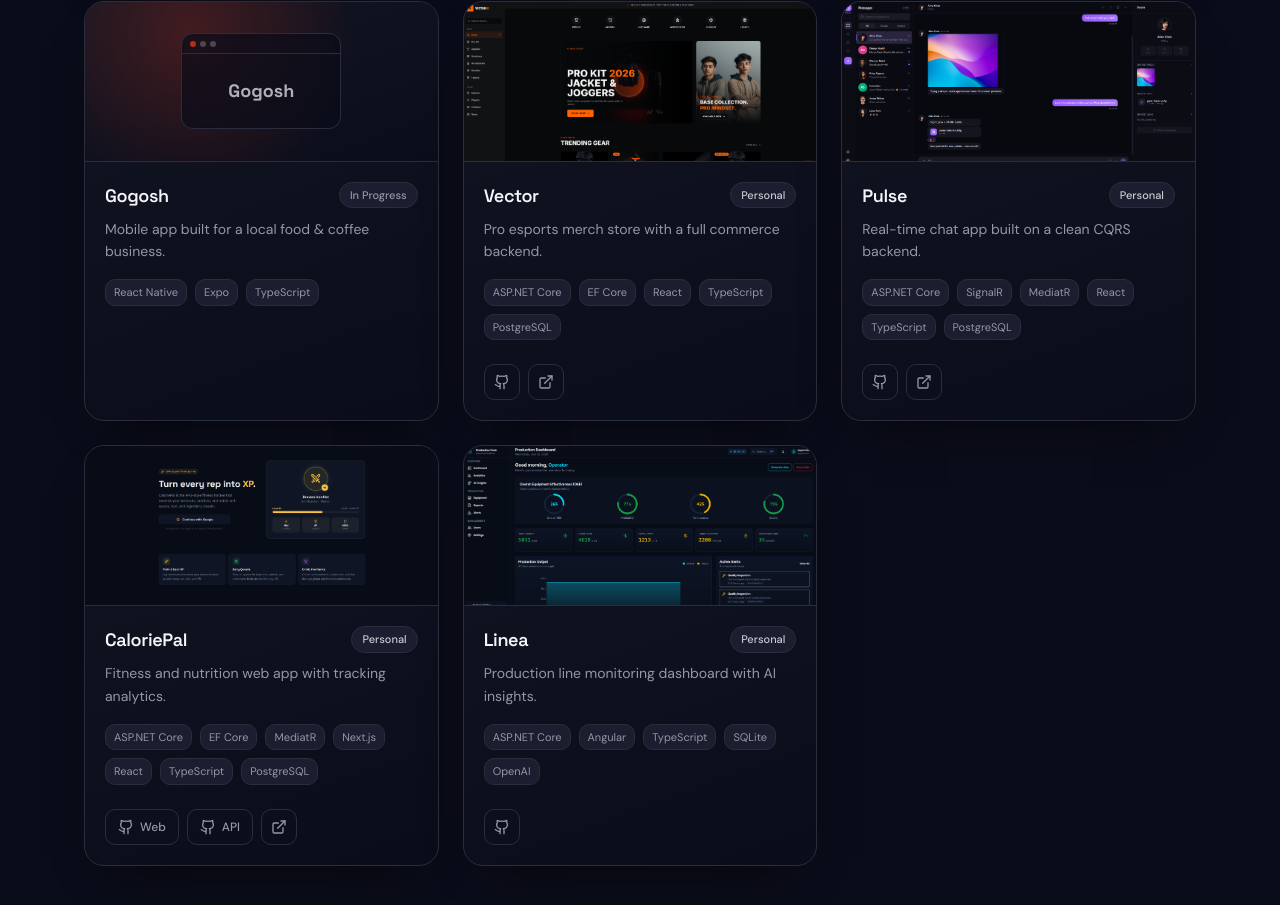
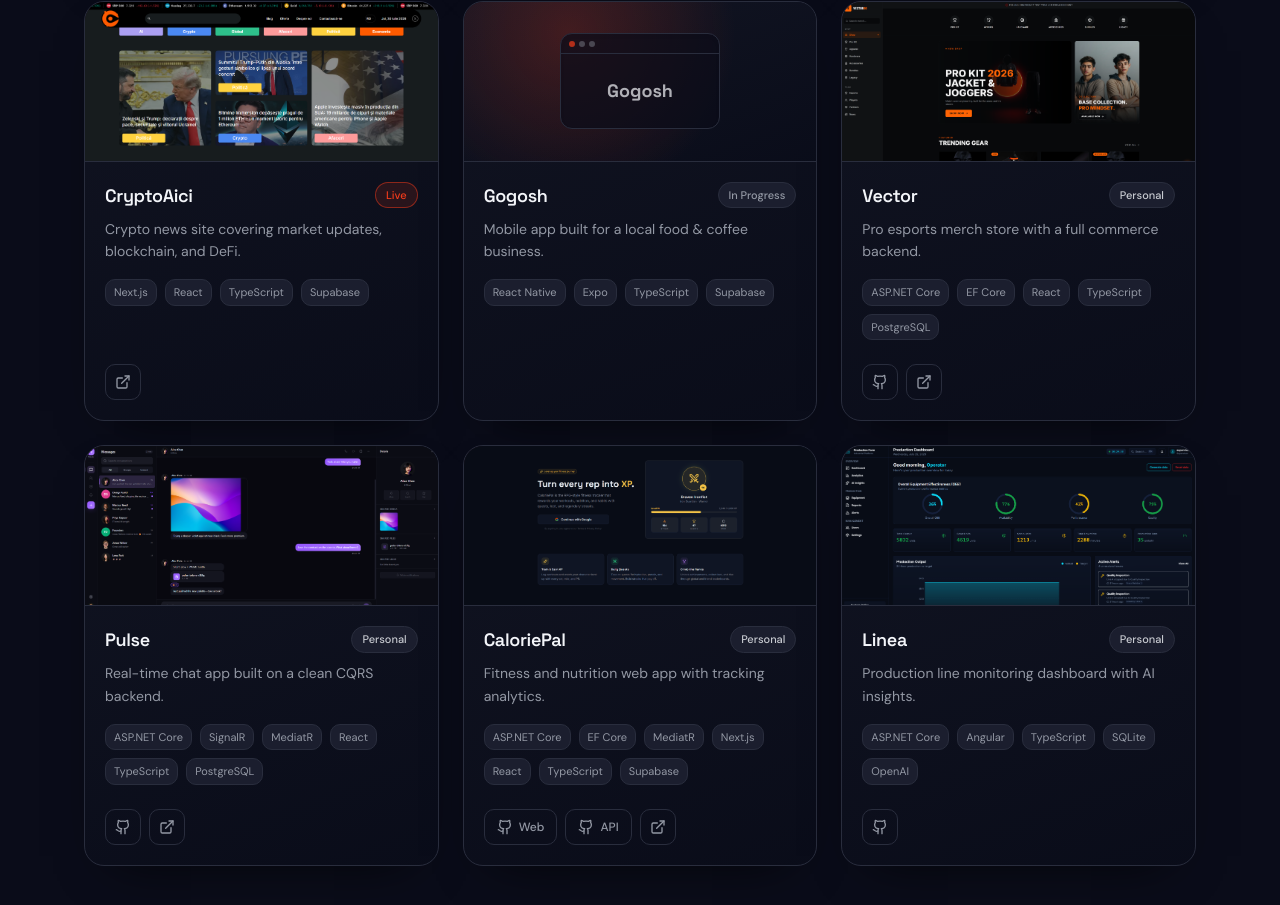
Before and after one commit to tonymocanu97/my-portfolio, a Next.js app: page / in a window 1280 px wide. Shown: the part 2736-3641 px from the top of the page. Built offline with nearby package versions, Linux system fonts and the light colour scheme.

Commit message:
Add one more project

```diff
--- a/src/components/portfolio/Projects.tsx
+++ b/src/components/portfolio/Projects.tsx
@@ -6,7 +6,7 @@
 const statusStyles: Record<Status, string> = {
   Live: 'border-primary/50 bg-primary/12 text-primary',
   'In Progress': 'border-border bg-surface-2 text-muted-foreground',
-  Personal : 'border-border bg-surface-2 text-foreground/80',
+  Personal: 'border-border bg-surface-2 text-foreground/80',
   'Client Work': 'border-primary/30 bg-primary/8 text-primary/90',
 };
 
@@ -46,9 +46,17 @@
     demo: 'https://mrcrypto.network/',
   },
   {
+    name: 'CryptoAici',
+    image: '/projects/cryptoaici.png',
+    description: 'Crypto news site covering market updates, blockchain, and DeFi.',
+    tech: ['Next.js', 'React', 'TypeScript', 'Supabase'],
+    status: 'Live',
+    demo: 'https://mrcrypto.network/',
+  },
+  {
     name: 'Gogosh',
     description: 'Mobile app built for a local food & coffee business.',
-    tech: ['React Native', 'Expo', 'TypeScript'],
+    tech: ['React Native', 'Expo', 'TypeScript', 'Supabase'],
     status: 'In Progress',
   },
   {
@@ -73,7 +81,7 @@
     name: 'CaloriePal',
     image: '/projects/caloriepal.png',
     description: 'Fitness and nutrition web app with tracking analytics.',
-    tech: ['ASP.NET Core', 'EF Core', 'MediatR', 'Next.js', 'React', 'TypeScript', 'PostgreSQL'],
+    tech: ['ASP.NET Core', 'EF Core', 'MediatR', 'Next.js', 'React', 'TypeScript', 'Supabase'],
     status: 'Personal',
     github: [
       { label: 'Web', href: 'https://github.com/CaloriePal/caloriepal-web' },
```
Also changed, not shown: public/projects/cryptoaici.png (added).
